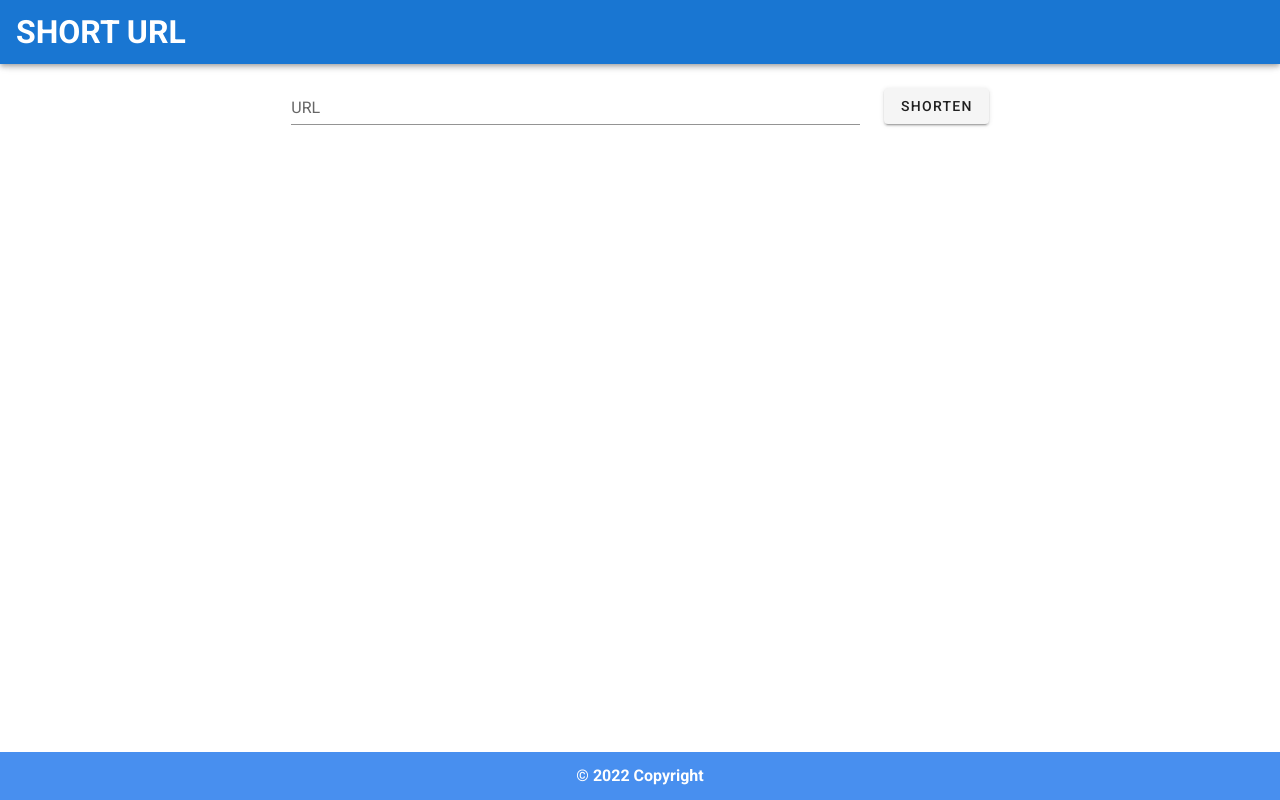
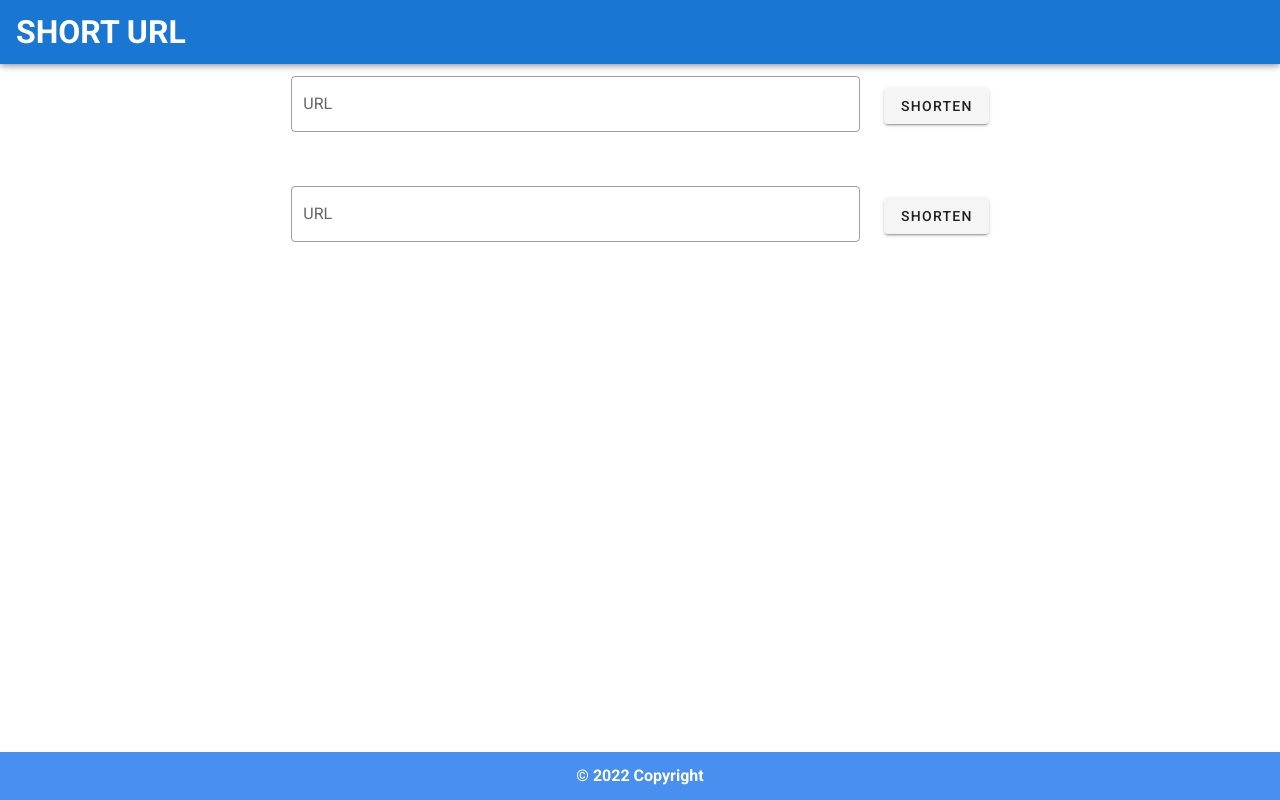
Before and after one commit to cickpoo0121/short_url, a Vue app in the folder client/: page / in a window 1280 px wide. Built offline with nearby package versions, Linux system fonts and the light colour scheme.

Commit message:
fix cors issue

```diff
--- a/client/src/components/InputForm.vue
+++ b/client/src/components/InputForm.vue
@@ -1,21 +1,67 @@
 <template>
   <v-container>
-    <v-form>
+    <v-form ref="form" @submit.prevent="handleMakeShorturl">
       <!-- <v-card class="d-flex justify-center pa-10"> -->
       <v-row class="d-flex justify-center">
         <v-col cols="auto" md="6" sm="8" xs="8">
           <v-text-field
-            v-model="name"
-            :rules="nameRules"
+            outlined
+            v-model="fullURL"
+            :rules="[
+              (v) => !!v || 'Please insert a url',
+              (v) =>
+                v.substring(0, 4) == 'http' ||
+                'Url must start with http or https',
+            ]"
             label="URL"
             required
           ></v-text-field>
         </v-col>
         <v-col cols="auto">
-          <v-btn class="mt-3"> shorten </v-btn>
+          <v-btn class="mt-3" @click="handleMakeShorturl"> shorten </v-btn>
         </v-col>
       </v-row>
+      <v-row class="d-flex justify-center">
+        <v-col cols="auto" md="6" sm="8" xs="8">
+          <v-text-field
+            outlined
+            v-model="fullURL"
+            :rules="[
+              (v) => !!v || 'Please insert a url',
+              (v) =>
+                v.substring(0, 4) == 'http' ||
+                'Url must start with http or https',
+            ]"
+            label="URL"
+            required
+          ></v-text-field>
+        </v-col>
+        <v-col cols="auto">
+          <v-btn class="mt-3" @click="handleMakeShorturl"> shorten </v-btn>
+        </v-col>
+      </v-row>
+
       <!-- </v-card> -->
     </v-form>
   </v-container>
 </template>
+
+<script>
+import * as shorturl from "@/utils/shortURL";
+export default {
+  data() {
+    return {
+      fullURL: "",
+    };
+  },
+  methods: {
+    async handleMakeShorturl() {
+      const validate = this.$refs.form.validate();
+      if (!validate) return;
+      console.log(this.fullURL);
+      const res = await shorturl.makeShorten(this.fullURL);
+      console.log(res);
+    },
+  },
+};
+</script>
--- /dev/null
+++ b/client/src/utils/api.js
@@ -0,0 +1,25 @@
+import axios from "axios";
+
+export const fetchAPI = async ({ method, url, data = {} }) => {
+  try {
+    // console.log(method, path, data);
+    const res = await axios({
+      method,
+      url,
+      // url: baseURL + path,
+      // url: testURL,
+      data,
+      // headers: {
+      //   "Access-Control-Allow-Origin": "*",
+      //   "Content-Type": "application/json",
+      // },
+      headers: { "Access-Control-Allow-Origin": "*" },
+    });
+    return res;
+  } catch (error) {
+    console.log(error.response.data);
+    console.log(error.response.status);
+    console.log(error.response.headers);
+    return error;
+  }
+};
--- /dev/null
+++ b/client/src/utils/shortURL.js
@@ -0,0 +1,9 @@
+import { fetchAPI } from "./api";
+
+const baseURL = "http://localhost:3500";
+// const testURL = "https://jsonplaceholder.typicode.com/todos/1";
+
+export function makeShorten(fullUrl) {
+  const url = baseURL + "/shorturl";
+  return fetchAPI({ method: "post", url, data: { fullUrl } });
+}
```
Also changed, not shown: client/src/views/Home.vue (+9 -0 lines), 2 other files (tests, documents, lock files or other folders).
